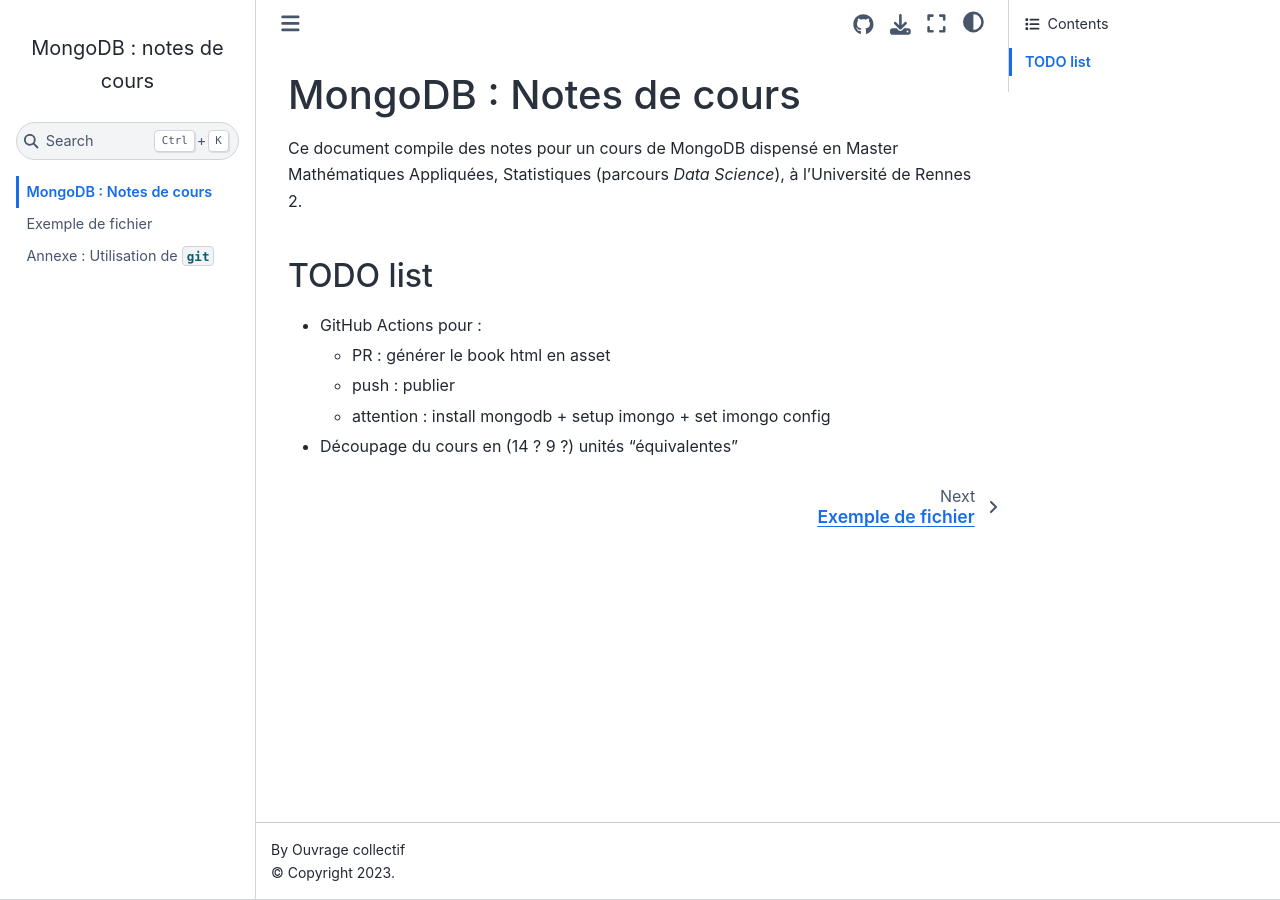
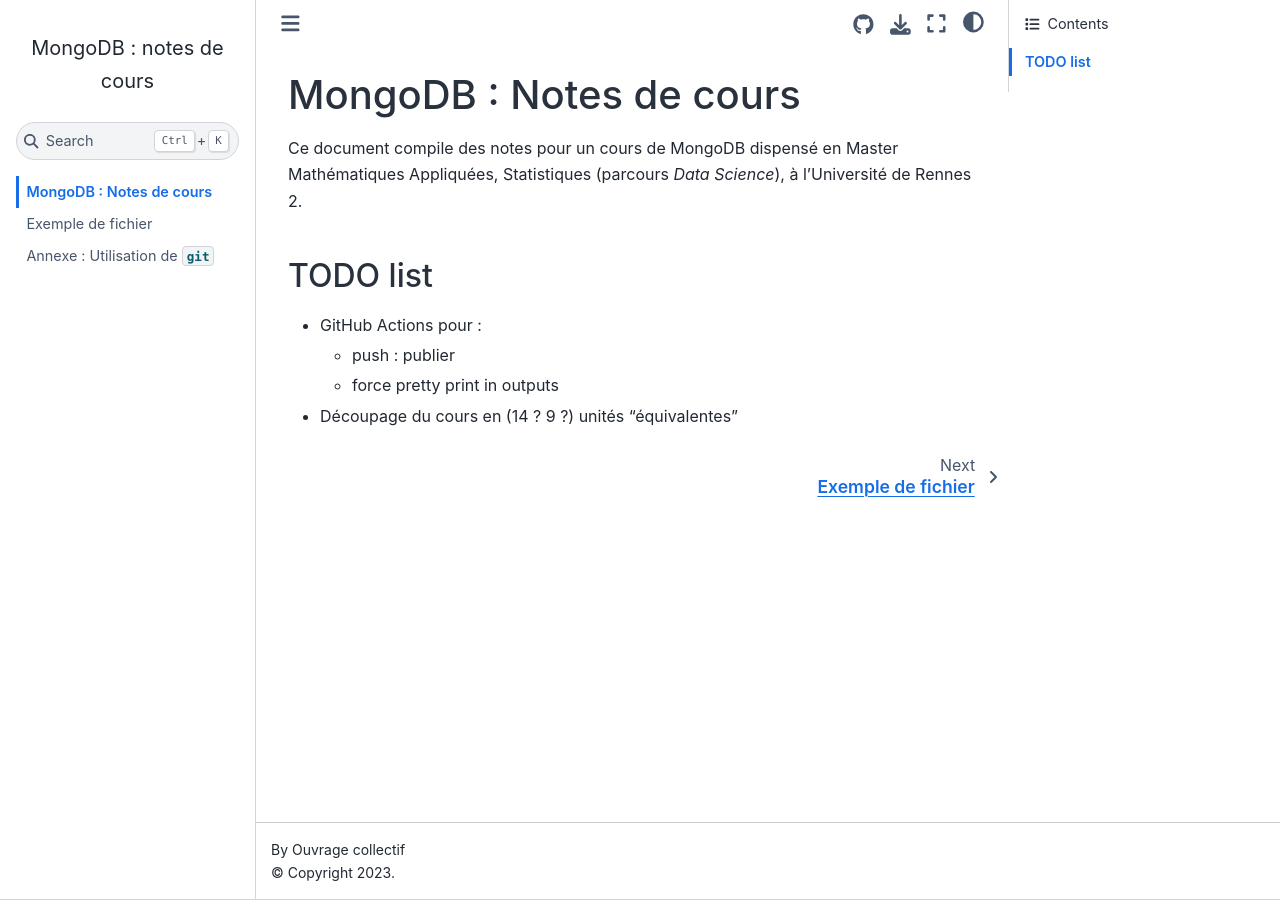
Before and after one commit to rtavenar/mongo_book, a Jupyter Book: the page built from content/intro.md, in a window 1280 px wide. Built offline with Jupyter Book 1.0.4 settings and Sphinx 7.4.7 and the Sphinx Book theme 1.1.4, drawn with Linux system fonts in a browser that asks for light colours.

Commit message:
force pretty print

```diff
--- a/content/intro.md
+++ b/content/intro.md
@@ -7,7 +7,6 @@
 ## TODO list
 
 * GitHub Actions pour :
-    * PR : générer le book html en asset
     * push : publier
-    * attention : install mongodb + setup imongo + set imongo config
+    * force pretty print in outputs
 * Découpage du cours en (14 ? 9 ?) unités "équivalentes"
```
Also changed, not shown: 1 other file.
